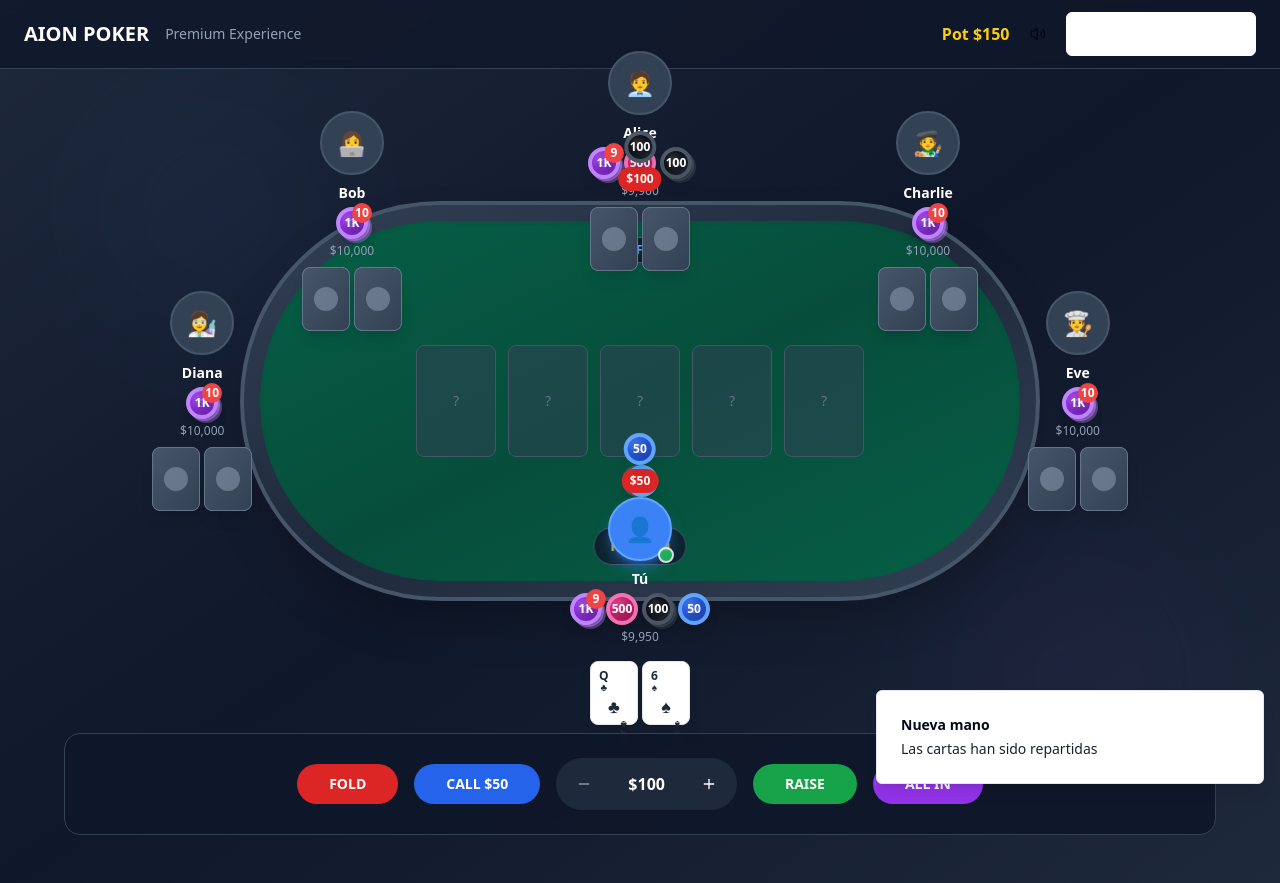
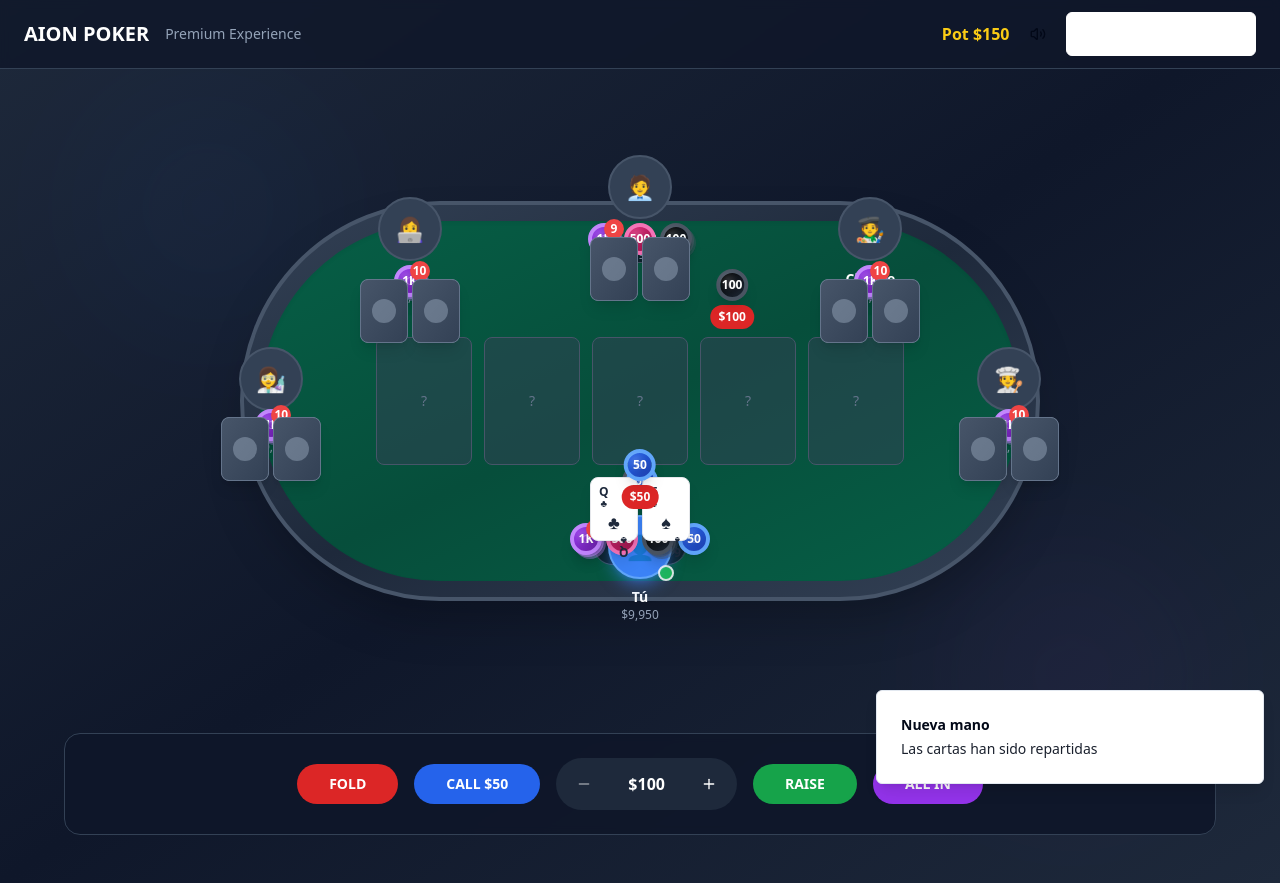
Before and after one commit to davi9922/poker-bot-blitz, a React (Vite) app: page / in a window 1280 px wide. Both pictures are taken after a click on the button "🎯 DEAL CARDS". Built offline with nearby package versions, Linux system fonts and the light colour scheme.

Commit message:
Refine player card and chip positions
Adjusted the positions of player cards and chips to match the reference image.

```diff
--- a/src/components/PokerGame.tsx
+++ b/src/components/PokerGame.tsx
@@ -1,4 +1,3 @@
-
 import { useState, useEffect } from "react";
 import { Button } from "@/components/ui/button";
 import PokerCard from "./PokerCard";
@@ -74,7 +73,7 @@ const PokerGame = () => {
   const getPlayerPosition = (index: number, total: number) => {
     if (index === 0) {
       // Human player always at bottom center
-      return { x: 50, y: 85, angle: 0 };
+      return { x: 50, y: 78, angle: 0 };
     }
 
     const botIndex = index - 1;
@@ -84,36 +83,126 @@ const PokerGame = () => {
     const positions = [];
 
     if (totalBots === 1) {
-      positions.push({ x: 50, y: 15, angle: 180 }); // Top center
+      positions.push({ x: 50, y: 22, angle: 180 }); // Top center
     } else if (totalBots === 2) {
       positions.push(
-        { x: 20, y: 25, angle: 135 }, // Top left
-        { x: 80, y: 25, angle: 45 }   // Top right
+        { x: 25, y: 30, angle: 135 }, // Top left
+        { x: 75, y: 30, angle: 45 }   // Top right
       );
     } else if (totalBots === 3) {
       positions.push(
-        { x: 50, y: 10, angle: 180 }, // Top center
-        { x: 15, y: 35, angle: 135 }, // Left
-        { x: 85, y: 35, angle: 45 }   // Right
+        { x: 50, y: 18, angle: 180 }, // Top center
+        { x: 20, y: 40, angle: 135 }, // Left
+        { x: 80, y: 40, angle: 45 }   // Right
       );
     } else if (totalBots === 4) {
       positions.push(
-        { x: 30, y: 15, angle: 160 }, // Top left
-        { x: 70, y: 15, angle: 20 },  // Top right
-        { x: 10, y: 45, angle: 120 }, // Mid left
-        { x: 90, y: 45, angle: 60 }   // Mid right
+        { x: 35, y: 22, angle: 160 }, // Top left
+        { x: 65, y: 22, angle: 20 },  // Top right
+        { x: 15, y: 45, angle: 120 }, // Mid left
+        { x: 85, y: 45, angle: 60 }   // Mid right
       );
     } else if (totalBots === 5) {
       positions.push(
-        { x: 50, y: 10, angle: 180 }, // Top center
-        { x: 25, y: 20, angle: 135 }, // Top left
-        { x: 75, y: 20, angle: 45 },  // Top right
-        { x: 12, y: 50, angle: 120 }, // Mid left
-        { x: 88, y: 50, angle: 60 }   // Mid right
+        { x: 50, y: 18, angle: 180 }, // Top center
+        { x: 30, y: 25, angle: 135 }, // Top left
+        { x: 70, y: 25, angle: 45 },  // Top right
+        { x: 18, y: 50, angle: 120 }, // Mid left
+        { x: 82, y: 50, angle: 60 }   // Mid right
       );
     }
 
-    return positions[botIndex] || { x: 50, y: 15, angle: 180 };
+    return positions[botIndex] || { x: 50, y: 18, angle: 180 };
+  };
+
+  // Get card position relative to player
+  const getCardPosition = (index: number, total: number) => {
+    if (index === 0) {
+      // Human player cards - closer to table
+      return { x: 50, y: 68, angle: 0 };
+    }
+
+    const botIndex = index - 1;
+    const totalBots = total - 1;
+
+    const positions = [];
+
+    if (totalBots === 1) {
+      positions.push({ x: 50, y: 32, angle: 180 });
+    } else if (totalBots === 2) {
+      positions.push(
+        { x: 25, y: 38, angle: 135 },
+        { x: 75, y: 38, angle: 45 }
+      );
+    } else if (totalBots === 3) {
+      positions.push(
+        { x: 50, y: 28, angle: 180 },
+        { x: 20, y: 48, angle: 135 },
+        { x: 80, y: 48, angle: 45 }
+      );
+    } else if (totalBots === 4) {
+      positions.push(
+        { x: 35, y: 32, angle: 160 },
+        { x: 65, y: 32, angle: 20 },
+        { x: 15, y: 53, angle: 120 },
+        { x: 85, y: 53, angle: 60 }
+      );
+    } else if (totalBots === 5) {
+      positions.push(
+        { x: 50, y: 28, angle: 180 },
+        { x: 30, y: 35, angle: 135 },
+        { x: 70, y: 35, angle: 45 },
+        { x: 18, y: 58, angle: 120 },
+        { x: 82, y: 58, angle: 60 }
+      );
+    }
+
+    return positions[botIndex] || { x: 50, y: 32, angle: 180 };
+  };
+
+  // Get chip position between player and table
+  const getChipPosition = (index: number, total: number) => {
+    if (index === 0) {
+      // Human player chips
+      return { x: 50, y: 73, angle: 0 };
+    }
+
+    const botIndex = index - 1;
+    const totalBots = total - 1;
+
+    const positions = [];
+
+    if (totalBots === 1) {
+      positions.push({ x: 50, y: 27, angle: 180 });
+    } else if (totalBots === 2) {
+      positions.push(
+        { x: 25, y: 34, angle: 135 },
+        { x: 75, y: 34, angle: 45 }
+      );
+    } else if (totalBots === 3) {
+      positions.push(
+        { x: 50, y: 23, angle: 180 },
+        { x: 20, y: 44, angle: 135 },
+        { x: 80, y: 44, angle: 45 }
+      );
+    } else if (totalBots === 4) {
+      positions.push(
+        { x: 35, y: 27, angle: 160 },
+        { x: 65, y: 27, angle: 20 },
+        { x: 15, y: 49, angle: 120 },
+        { x: 85, y: 49, angle: 60 }
+      );
+    } else if (totalBots === 5) {
+      positions.push(
+        { x: 50, y: 23, angle: 180 },
+        { x: 30, y: 30, angle: 135 },
+        { x: 70, y: 30, angle: 45 },
+        { x: 18, y: 54, angle: 120 },
+        { x: 82, y: 54, angle: 60 }
+      );
+    }
+
+    return positions[botIndex] || { x: 50, y: 27, angle: 180 };
   };
 
   const getPlayerAvatar = (index: number) => {
@@ -187,7 +276,7 @@ const PokerGame = () => {
                   {/* Community Cards Area */}
                   <div className="absolute top-1/2 left-1/2 transform -translate-x-1/2 -translate-y-1/2 flex gap-3">
                     {Array.from({ length: 5 }).map((_, index) => (
-                      <div key={index} className="w-20 h-28 bg-slate-700/50 rounded-lg border border-slate-600 flex items-center justify-center">
+                      <div key={index} className="w-24 h-32 bg-slate-700/50 rounded-lg border border-slate-600 flex items-center justify-center">
                         {communityCards[index] ? (
                           <PokerCard card={communityCards[index]} />
                         ) : (
@@ -245,21 +334,23 @@ const PokerGame = () => {
 
             {/* Players around the table */}
             {players.map((player, index) => {
-              const position = getPlayerPosition(index, players.length);
+              const playerPosition = getPlayerPosition(index, players.length);
+              const cardPosition = getCardPosition(index, players.length);
+              const chipPosition = getChipPosition(index, players.length);
               const isCurrentPlayer = currentPlayerIndex === index;
               const isWinner = winners.includes(player.id);
               const isHuman = index === 0;
 
               return (
+                <div key={player.id}>
+                  {/* Player Avatar and Info */}
                   <div
-                  key={player.id}
                     className="absolute transform -translate-x-1/2 -translate-y-1/2"
                     style={{
-                    left: `${position.x}%`,
-                    top: `${position.y}%`
+                      left: `${playerPosition.x}%`,
+                      top: `${playerPosition.y}%`
                     }}
                   >
-                  {/* Player Avatar and Info */}
                     <div className="flex flex-col items-center gap-2">
                       {/* Avatar */}
                       <div className={`relative w-16 h-16 rounded-full flex items-center justify-center text-2xl border-2 ${
@@ -274,34 +365,34 @@ const PokerGame = () => {
                         )}
                       </div>
 
-                    {/* Player Name and Chips */}
+                      {/* Player Name */}
                       <div className="text-center">
                         <div className="text-white text-sm font-semibold">{player.name}</div>
-                      {/* Player Chip Stack */}
-                      <div className="mt-1">
-                        <ChipStack totalChips={player.chips} size="sm" showTotal={false} />
+                        <div className="text-slate-400 text-xs">${player.chips.toLocaleString()}</div>
                       </div>
-                      <div className="text-slate-400 text-xs mt-1">${player.chips.toLocaleString()}</div>
                     </div>
                   </div>
 
-                  {/* Current Bet - positioned to the side of player */}
-                  {player.currentBet > 0 && (
-                    <div className={`absolute ${isHuman ? '-top-16' : 'top-20'} left-1/2 transform -translate-x-1/2 ${animatingBets[index] ? 'animate-pulse' : ''}`}>
-                      <div className="flex gap-1 mb-1 justify-center">
-                        {/* Show bet as chips */}
-                        {player.currentBet >= 100 && <CasinoChip value={100} size="sm" />}
-                        {player.currentBet >= 50 && player.currentBet % 100 >= 50 && <CasinoChip value={50} size="sm" />}
-                        {player.currentBet >= 25 && player.currentBet % 50 >= 25 && <CasinoChip value={25} size="sm" />}
+                  {/* Player Chips - positioned between player and table */}
+                  <div
+                    className="absolute transform -translate-x-1/2 -translate-y-1/2"
+                    style={{
+                      left: `${chipPosition.x}%`,
+                      top: `${chipPosition.y}%`
+                    }}
+                  >
+                    <ChipStack totalChips={player.chips} size="sm" showTotal={false} />
                   </div>
-                      <div className="bg-red-600 text-white px-2 py-1 rounded-full text-xs font-bold">
-                        ${player.currentBet.toLocaleString()}
-                      </div>
-                    </div>
-                  )}
 
-                  {/* Player Cards */}
-                  <div className={`flex gap-1 mt-2 justify-center ${isHuman ? 'mt-4' : ''}`}>
+                  {/* Player Cards - closer to the table */}
+                  <div
+                    className="absolute transform -translate-x-1/2 -translate-y-1/2"
+                    style={{
+                      left: `${cardPosition.x}%`,
+                      top: `${cardPosition.y}%`
+                    }}
+                  >
+                    <div className="flex gap-1 justify-center">
                       {player.hand.map((card, cardIndex) => (
                         <div key={cardIndex} className="w-12 h-16">
                           <PokerCard
@@ -316,6 +407,28 @@ const PokerGame = () => {
                     {player.isFolded && (
                       <div className="absolute inset-0 bg-red-900/80 rounded-lg flex items-center justify-center">
                         <span className="text-red-300 font-bold text-sm">FOLD</span>
+                      </div>
+                    )}
+                  </div>
+
+                  {/* Current Bet - positioned near cards */}
+                  {player.currentBet > 0 && (
+                    <div
+                      className={`absolute transform -translate-x-1/2 -translate-y-1/2 ${animatingBets[index] ? 'animate-pulse' : ''}`}
+                      style={{
+                        left: `${cardPosition.x + (isHuman ? 0 : (cardPosition.x > 50 ? -8 : 8))}%`,
+                        top: `${cardPosition.y + (isHuman ? -5 : 5)}%`
+                      }}
+                    >
+                      <div className="flex gap-1 mb-1 justify-center">
+                        {/* Show bet as chips */}
+                        {player.currentBet >= 100 && <CasinoChip value={100} size="sm" />}
+                        {player.currentBet >= 50 && player.currentBet % 100 >= 50 && <CasinoChip value={50} size="sm" />}
+                        {player.currentBet >= 25 && player.currentBet % 50 >= 25 && <CasinoChip value={25} size="sm" />}
+                      </div>
+                      <div className="bg-red-600 text-white px-2 py-1 rounded-full text-xs font-bold text-center">
+                        ${player.currentBet.toLocaleString()}
+                      </div>
                     </div>
                   )}
                 </div>
```
Lines whose indentation alone changed are shown as unchanged.
